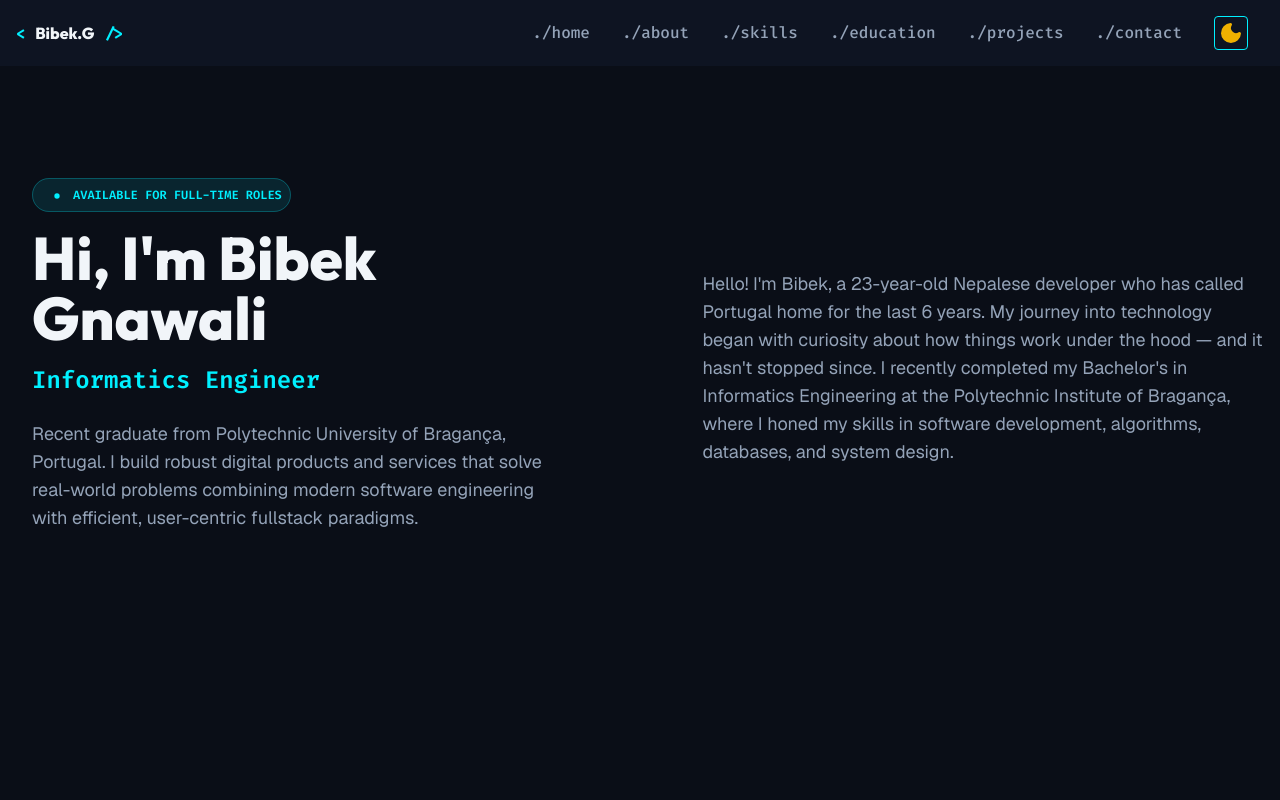
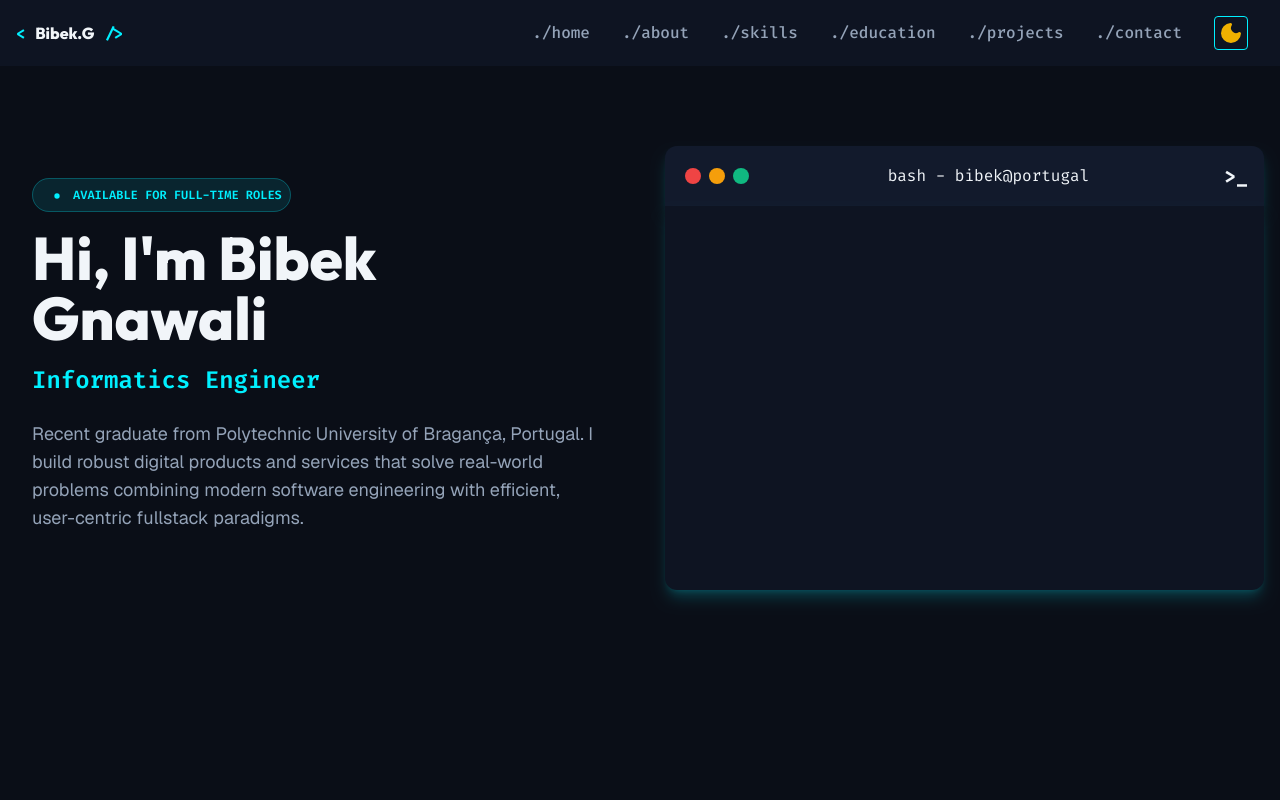
Before and after one commit to Bibek2442B/Portfolio, a Next.js app: page / in a window 1280 px wide. Shown: the top 800 px of the page. Built offline with nearby package versions, Linux system fonts and the light colour scheme.

Commit message:
Terminal box shapes and colors

```diff
--- /dev/null
+++ b/components/MyTerminal.tsx
@@ -0,0 +1,18 @@
+export default function MyTerminal(){
+  return(
+    <>
+      <div className="w-full">
+        <div className={"flex w-full items-center bg-card rounded-t-xl p-4  shadow-accent/20 shadow-lg"}>
+          <div className={"w-4 h-4 bg-[#EF4444] rounded-full mx-1"}></div>
+          <div className={"w-4 h-4 bg-[#F59E0B] rounded-full mx-1"}></div>
+          <div className={"w-4 h-4 bg-[#10B981] rounded-full mx-1"}></div>
+          <p className={"mx-auto font-fira-code"}>bash - bibek@portugal</p>
+          <p className={"font-fira-code text-xl font-bold"}>{">_"} </p>
+        </div>
+        <div className={"w-full h-96 bg-bg-alt rounded-b-xl  shadow-accent/20 shadow-lg"}>
+
+        </div>
+      </div>
+    </>
+  );
+};
--- a/sections/Home.tsx
+++ b/sections/Home.tsx
@@ -2,13 +2,14 @@ import {Dot} from "lucide-react";
 import React from "react";
 import {Data} from "@/types";
 import data from "@/public/data/data.json";
+import MyTerminal from "@/components/MyTerminal";
 
 
 export default function Home() {
   const details: Data = data;
   return (
     <section id={"home"} className={"p-4 flex flex-col md:flex-row justify-between items-center bg-background min-h-[calc(100vh-64px)]"} >
-      <div className={"p-4 md:max-w-[45%]"}>
+      <div className={"p-4 w-full md:max-w-[48%]"}>
         <p className={"bg-accent/10 border-accent/25 border rounded-full p-2 text-accent font-fira-code font-semibold text-xs inline"}>
           <Dot
             className={"text-accent inline w-8 h-8 p-0 m-0"}
@@ -25,15 +26,8 @@ export default function Home() {
           Recent graduate from Polytechnic University of Bragança, Portugal. I build robust digital products and services that solve real-world problems combining modern software engineering with efficient, user-centric fullstack paradigms.
         </p>
       </div>
-      <div className={"flex md:max-w-[45%]"}>
-        <div>
-
-        </div>
-        <div className={"text-text font-geist text-lg"}>
-          Hello! I'm Bibek, a 23-year-old Nepalese developer who has called Portugal home for the last 6 years. My journey into technology began with curiosity about how things work under the hood — and it hasn't stopped since.
-
-          I recently completed my Bachelor's in Informatics Engineering at the Polytechnic Institute of Bragança, where I honed my skills in software development, algorithms, databases, and system design.
-        </div>
+      <div className={"flex w-full md:max-w-[48%]"}>
+        <MyTerminal/>
       </div>
 
     </section>
```
